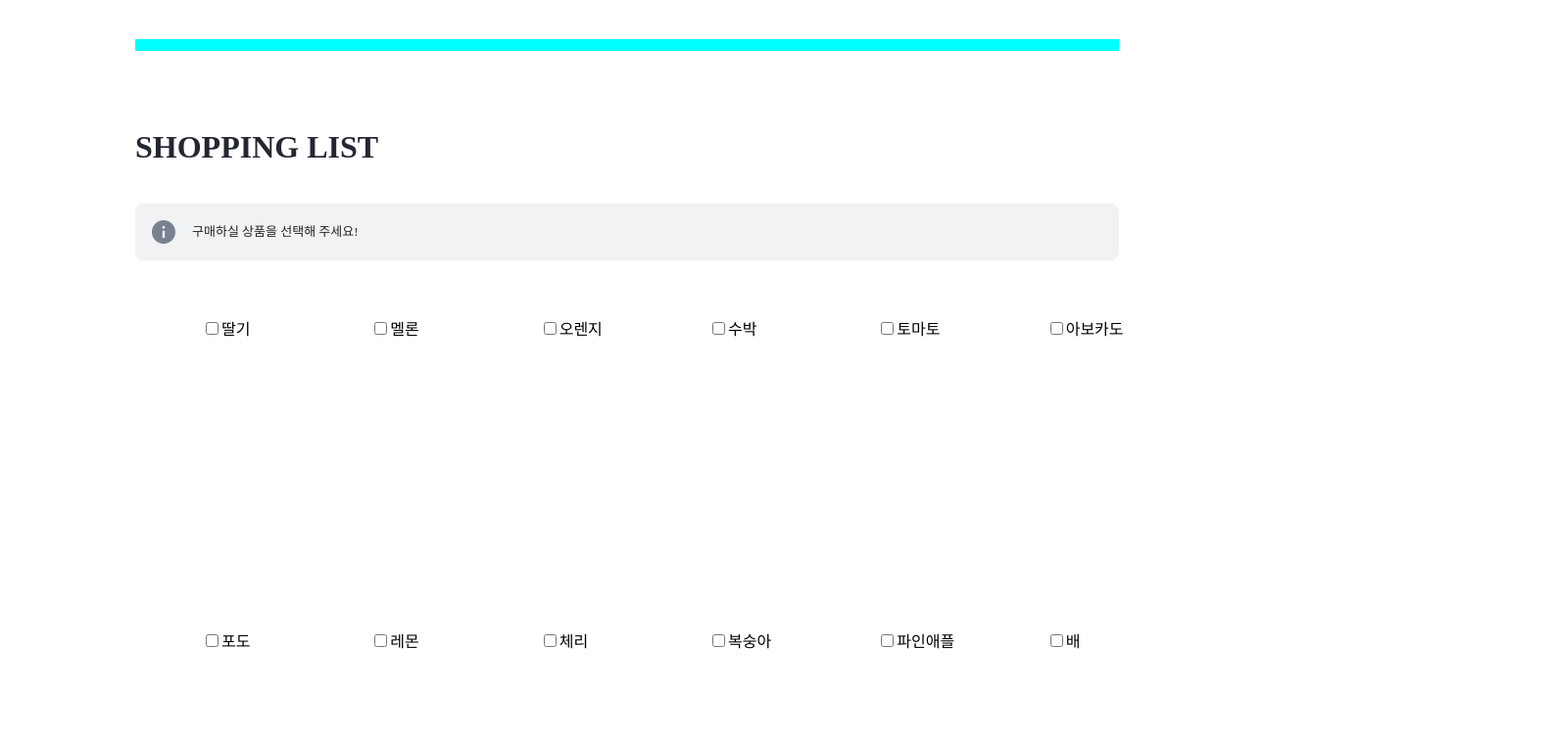
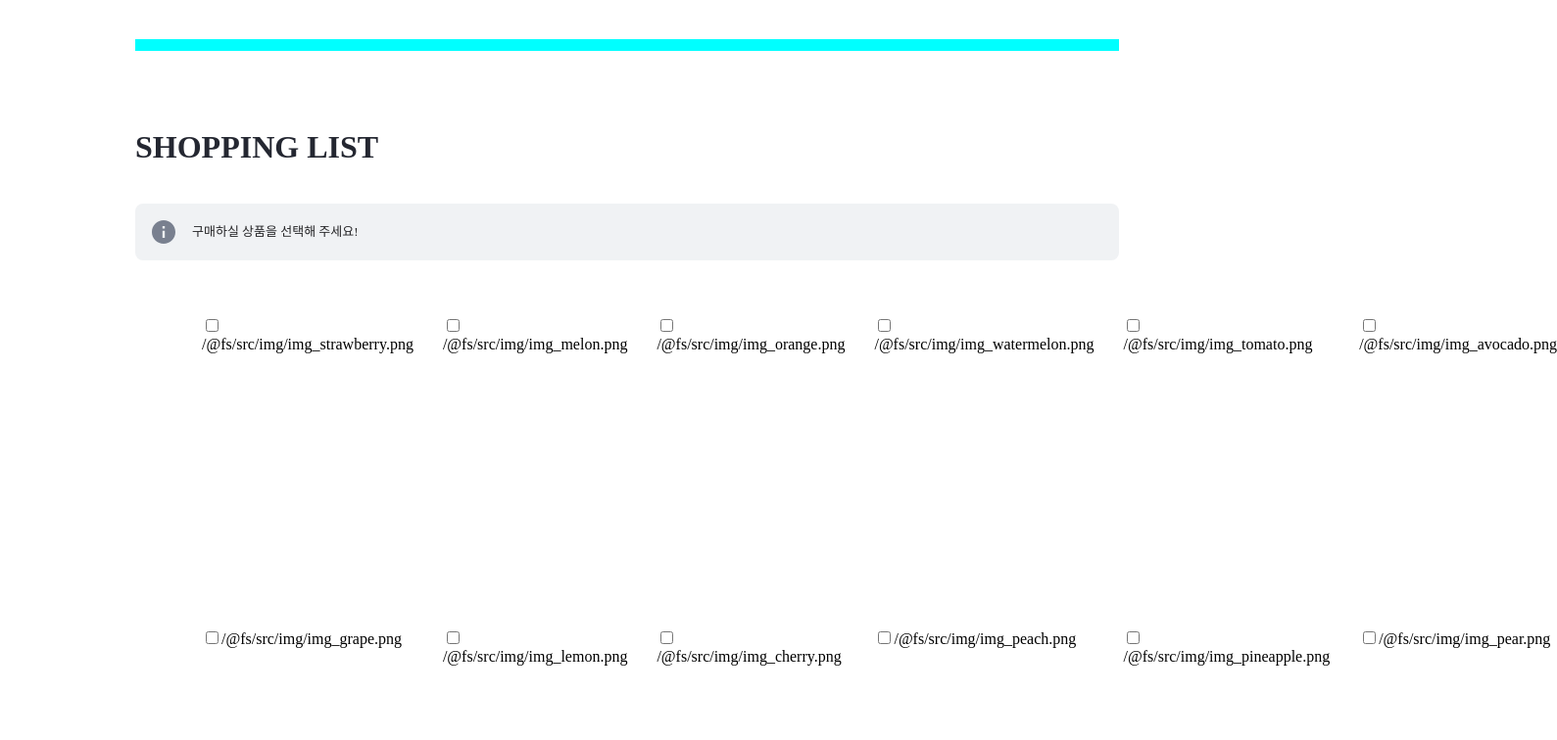
Before and after one commit to yejz0715/react-shopping, a React (Create React App) app: page / in a window 1280 px wide. Shown: the top 756 px of the page at 98% size, 1589 px wide, since content can reach past the window. Built offline with nearby package versions, Linux system fonts and the light colour scheme.

Commit message:
checkBox 구조 변경

```diff
--- a/src/Pages/Main/index.jsx
+++ b/src/Pages/Main/index.jsx
@@ -34,20 +34,18 @@ function Main() {
   ];
 
   return (
-    <div>
     <div class="container">
       <div id="bar"></div>
       <Title text="SHOPPING LIST" />
       <InfoBox text="구매하실 상품을 선택해 주세요!" />
       <div id="check_box">
         {list.map((item) => (
-            <CheckBox>{item.name}</CheckBox>
+          <CheckBox>{(item.name, item.price, item.img)}</CheckBox>
         ))}
       </div>
       <Button text="주문하기" />
       <SelectBox text="배송메시지" />
     </div>
-    </div>
   );
 }
 export default Main;
```
Lines whose indentation alone changed are shown as unchanged.
